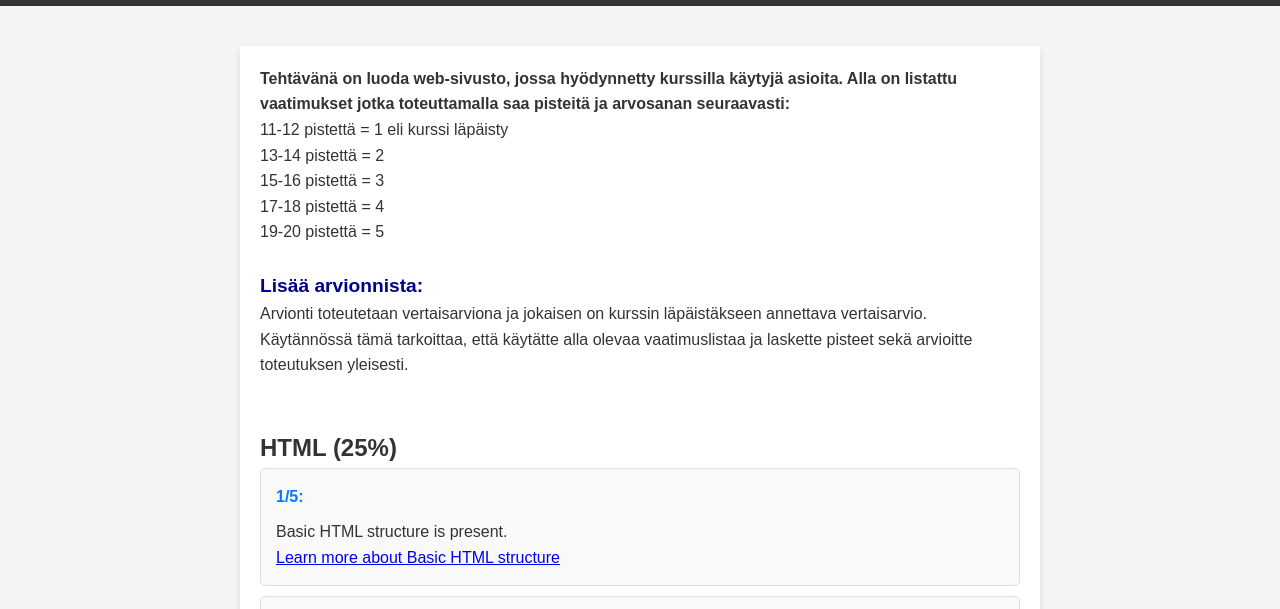
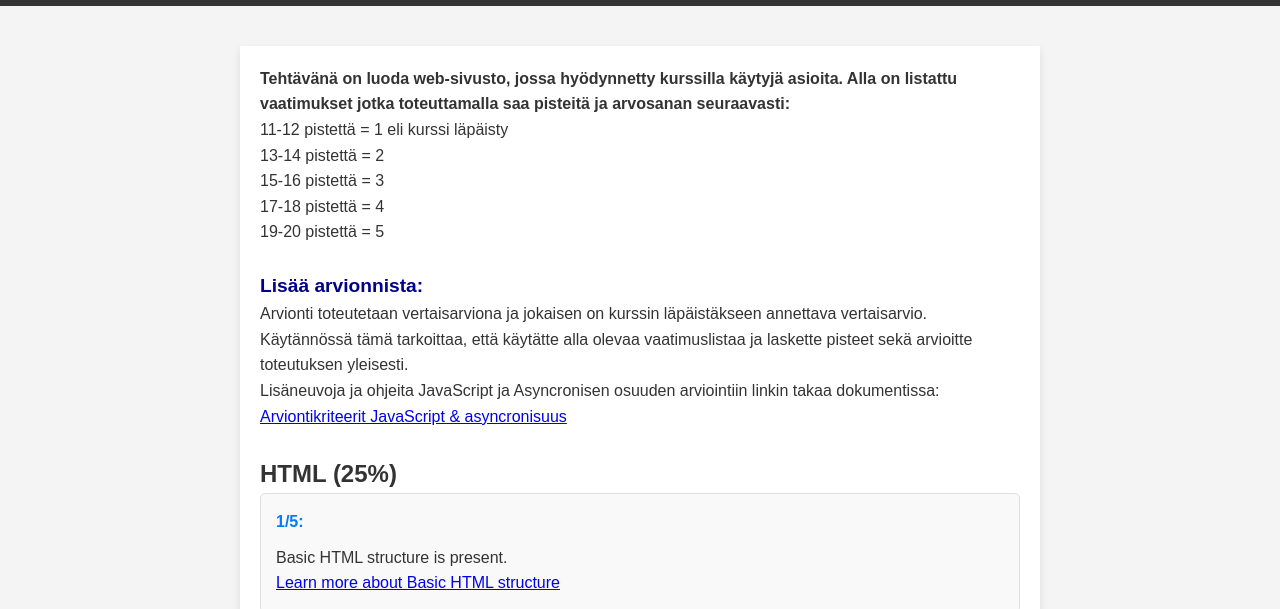
Before and after one commit to Jukkapne/WebOhjelmoinninPerusteet, a plain HTML site: page index.html in a window 1280 px wide. Shown: the part 131-740 px from the top of the page. Drawn offline with Linux system fonts and the light colour scheme.

Commit message:
section index.html

```diff
--- a/index.html
+++ b/index.html
@@ -37,6 +37,9 @@
 							</h3>
 							<br/>
 							<section id="main-2nd">Lisää arvionnista: </section> Arvionti toteutetaan vertaisarviona ja jokaisen on kurssin läpäistäkseen annettava vertaisarvio. Käytännössä tämä tarkoittaa, että käytätte alla olevaa vaatimuslistaa ja laskette pisteet sekä arvioitte toteutuksen yleisesti.</section>
+							<section id="main-3rd">Lisäneuvoja ja ohjeita JavaScript ja Asyncronisen osuuden arviointiin linkin takaa dokumentissa:</section>
+						<a href="assets/documents/arviontikriteereista.pdf" target="_blank">Arviontikriteerit JavaScript & asyncronisuus</a>
+
 						<br>
 
 							<br/>
```
